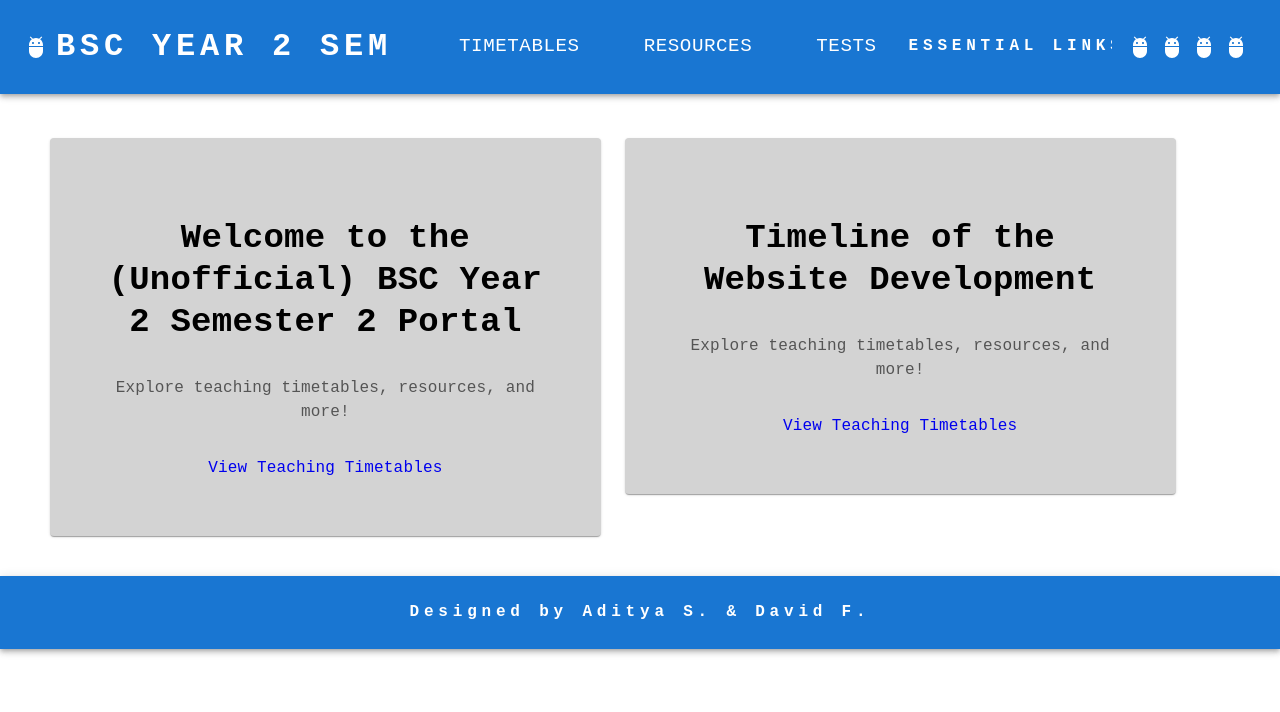
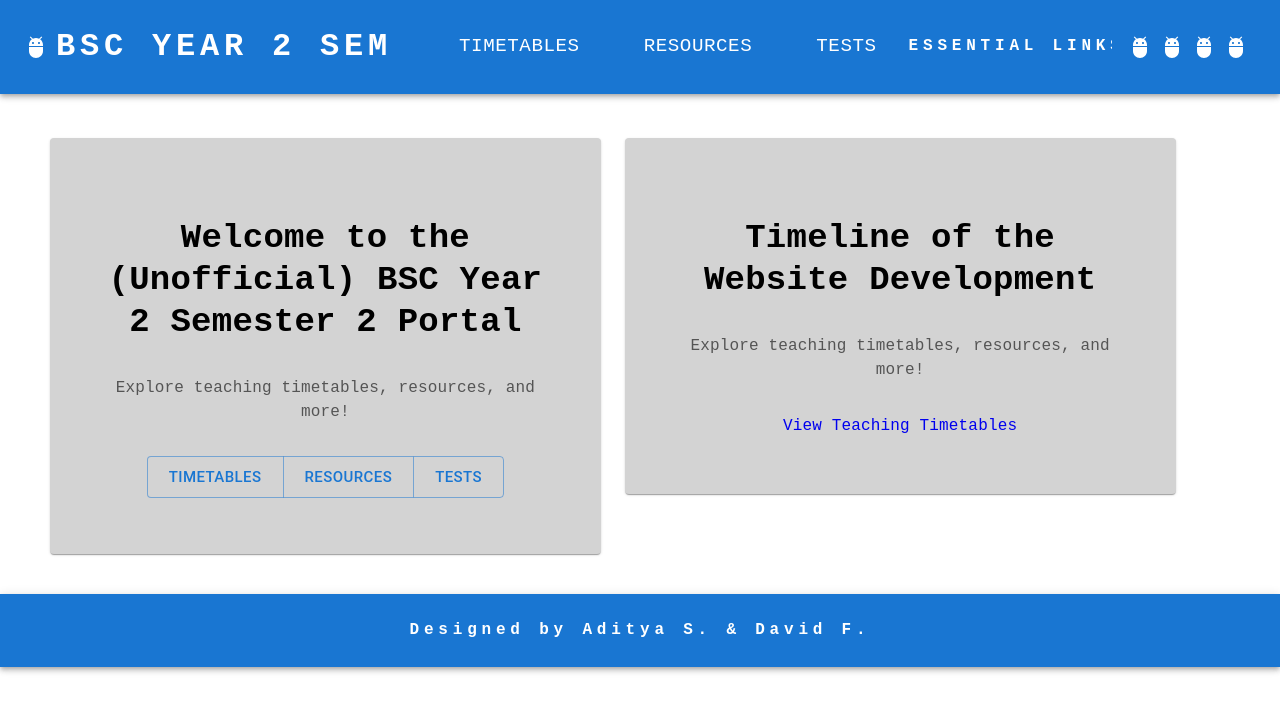
Before and after one commit to adityashibu/ReactWebsite, a React (Create React App) app: page / in a window 1280 px wide. Shown: the top 712 px of the page. Built offline with nearby package versions, Linux system fonts and the light colour scheme.

Commit message:
Added buttons to the homepage

```diff
--- a/src/Home.tsx
+++ b/src/Home.tsx
@@ -2,9 +2,16 @@ import Container from '@mui/material/Container';
 import Typography from '@mui/material/Typography';
 import { Link } from 'react-router-dom';
 import { experimentalStyled as styled } from '@mui/material/styles';
-import Box from '@mui/material/Box';
 import Paper from '@mui/material/Paper';
 import Grid from '@mui/material/Unstable_Grid2';
+import Button from '@mui/material/Button';
+import ButtonGroup from '@mui/material/ButtonGroup';
+
+const buttons = [
+    <Button key="one">TIMETABLES</Button>,
+    <Button key="two">RESOURCES</Button>,
+    <Button key="three">TESTS</Button>,
+];
 
 const Item = styled(Paper)(({ theme }) => ({
     backgroundColor: theme.palette.mode === 'dark' ? '#1A2027' : 'lightgray',
@@ -33,9 +40,9 @@ function Home() {
                                 Explore teaching timetables, resources, and more!
                             </Typography>
                             <Typography variant="body1" align="center" sx={{ fontFamily: 'monospace' }}>
-                                <Link to="/timetables" style={{ textDecoration: 'none' }}>
-                                    View Teaching Timetables
-                                </Link>
+                                <ButtonGroup size="large" aria-label="large button group">
+                                    {buttons}
+                                </ButtonGroup>
                             </Typography>
                         </Container>
                     </Item>
```
